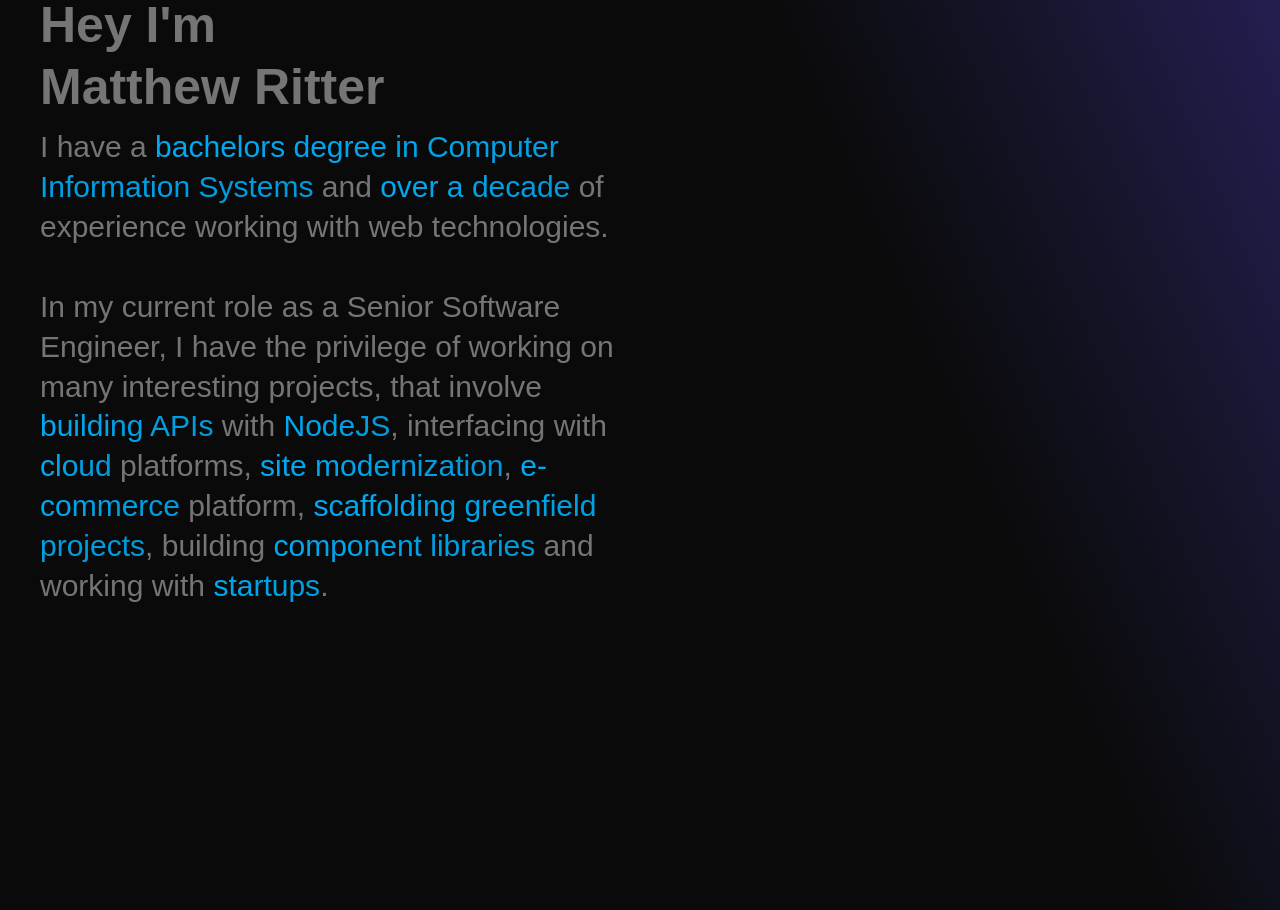
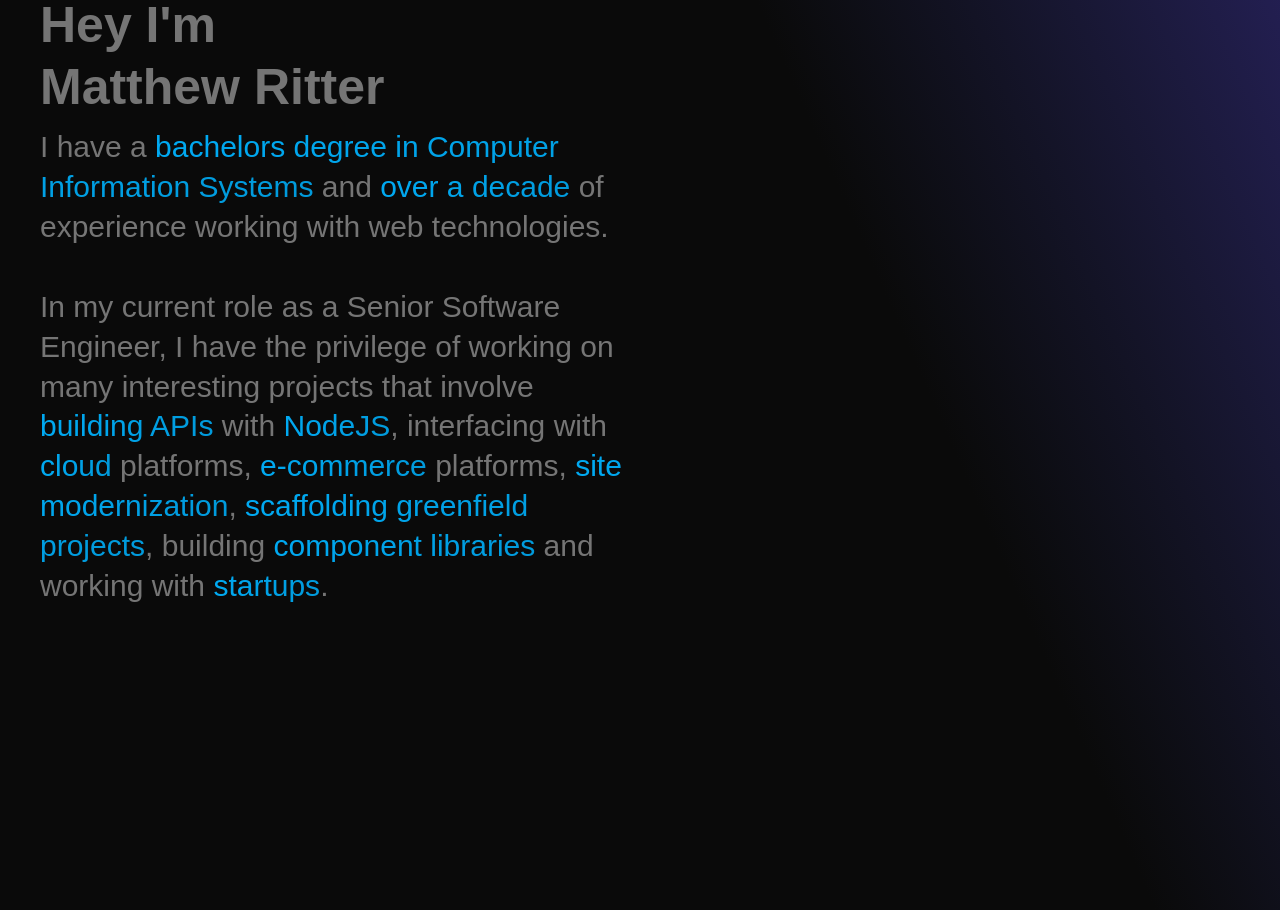
Before and after one commit to mwritter/portfolio-next, a Next.js app: page / in a window 1280 px wide. Shown: the part 1140-2050 px from the top of the page. Built offline with nearby package versions, Linux system fonts and the light colour scheme.

Commit message:
Fix typos

```diff
--- a/src/components/IntroSection.tsx
+++ b/src/components/IntroSection.tsx
@@ -7,9 +7,9 @@ and **over a decade** of experience working with web technologies.
 \\
 \\
 In my current role as a Senior Software Engineer, I have the
-privilege of working on many interesting projects, that involve
+privilege of working on many interesting projects that involve
 **building APIs** with **NodeJS**, interfacing with **cloud** platforms,
-**site modernization**, **e-commerce** platform, **scaffolding greenfield
+**e-commerce** platforms, **site modernization**, **scaffolding greenfield
 projects**, building **component libraries** and working with **startups**.
 `;
 
```
